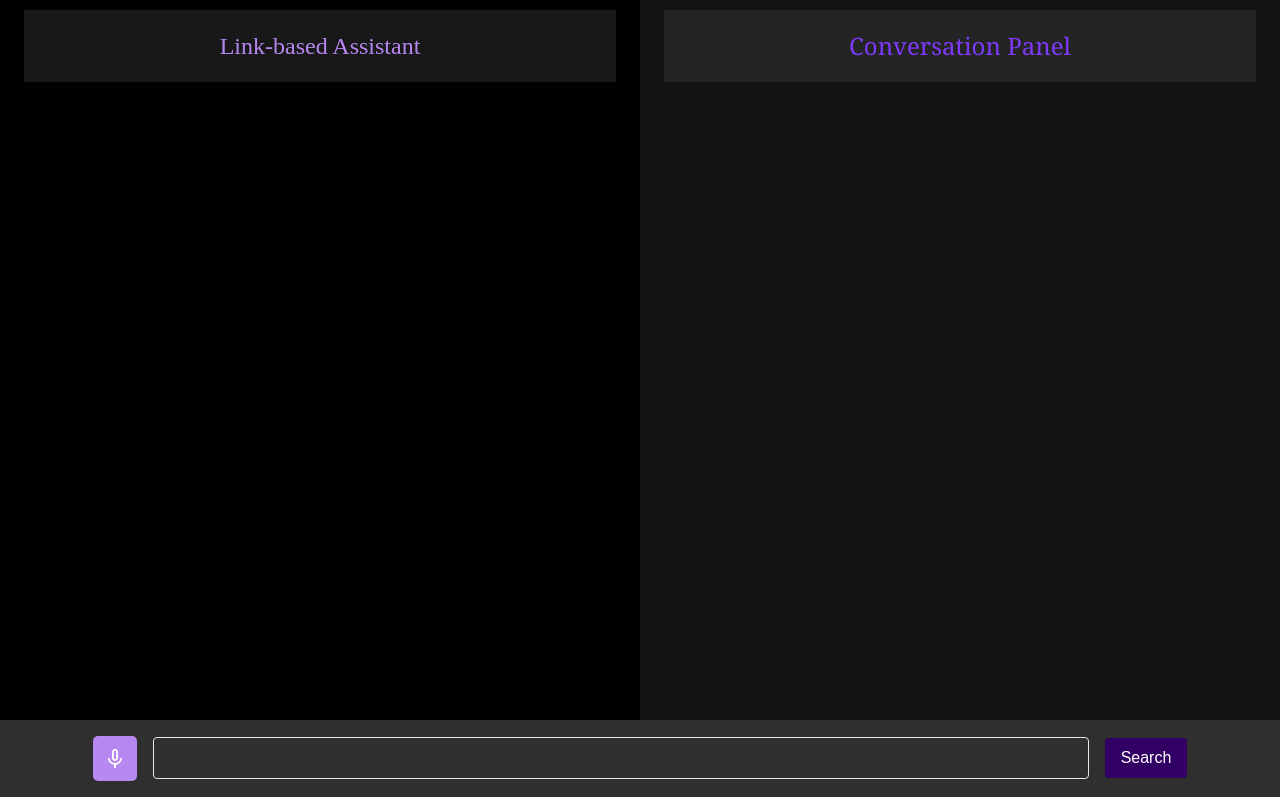
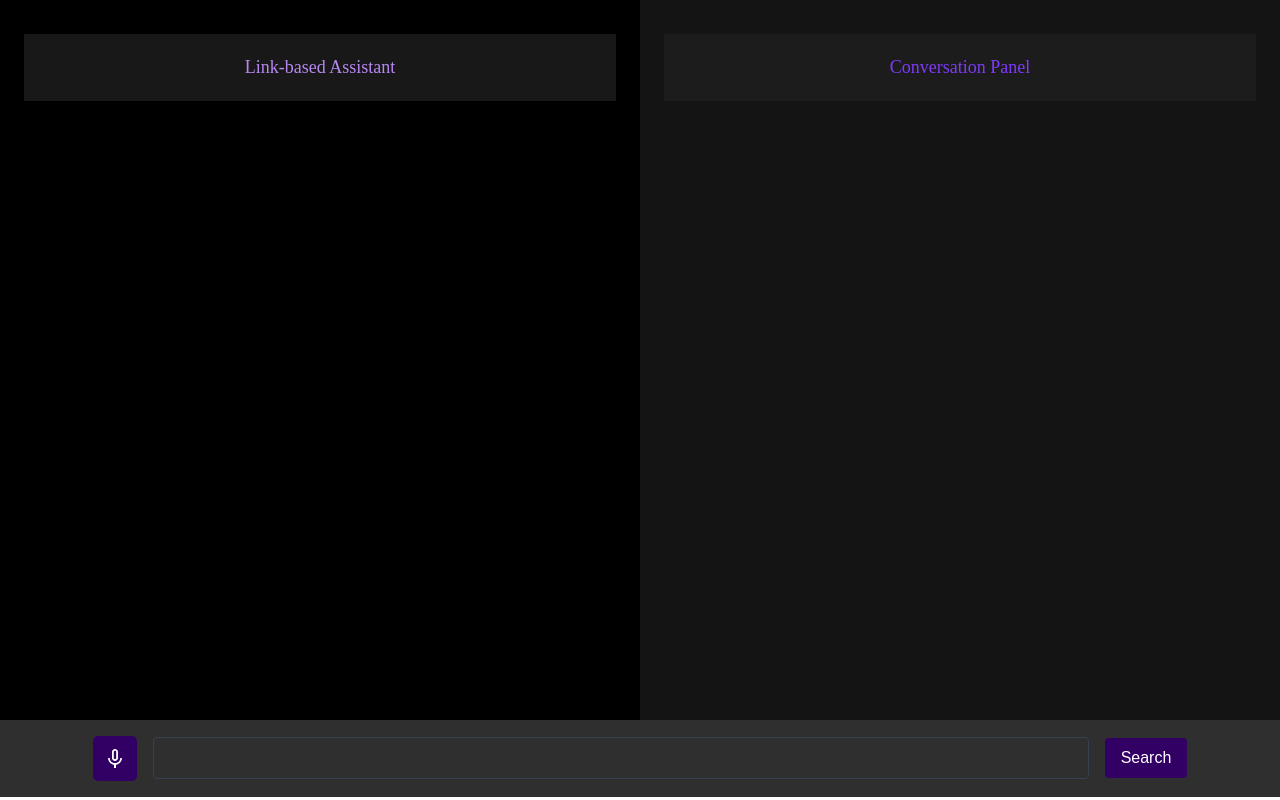
Before and after one commit to mariumzee/thesis-conversational-react, a Next.js app: page / in a window 1280 px wide. Built offline with nearby package versions, Linux system fonts and the light colour scheme.

Commit message:
animations + code cleaning

```diff
--- /dev/null
+++ b/app/components/ConversationPanel.css
@@ -0,0 +1,78 @@
+.panel-container {
+    padding: 1.5rem;
+    height: 100%;
+    overflow-y: auto;
+    background-color: #141414;
+  }
+
+  .panel-title {
+    z-index: 200;
+    position: sticky;
+    top: 10px;
+    background-color: rgba(31, 31, 31, 0.8);
+    color: #7f39fb;
+    font-family: serif;
+    padding-top: 20px;
+    font-size: 18px;
+    padding-bottom: 20px;
+    text-align: center;
+  }
+
+  .message-container {
+    display: flex;
+    flex-direction: column;
+    gap: 4px;
+  }
+
+  .message {
+    display: flex;
+    justify-content: flex-start;
+    opacity: 0;
+    animation: slideFromLeft 0.5s forwards, fadeIn 0.5s forwards;
+  }
+
+  .user-message {
+    justify-content: flex-end;
+    margin-top: 20px;
+    animation: slideFromRight 0.5s forwards, fadeIn 0.5s forwards;
+  }
+
+  @keyframes slideFromRight {
+    0% {
+      transform: translateX(50px);
+      opacity: 0;
+    }
+    100% {
+      transform: translateX(0);
+      opacity: 1;
+    }
+  }
+
+  @keyframes slideFromLeft {
+    0% {
+      transform: translateX(-50px);
+      opacity: 0;
+    }
+    100% {
+      transform: translateX(0);
+      opacity: 1;
+    }
+  }
+
+  @keyframes fadeIn {
+    from { opacity: 0; }
+    to { opacity: 1; }
+  }
+
+  .message-box {
+    max-width: 40rem;
+    padding: 1rem;
+    border-radius: 0.5rem;
+    box-shadow: 0 2px 6px #000;
+    background-color: #2f2f2f;
+    color: white;
+  }
+
+  .message-paragraph {
+    margin-bottom: 0.75em;
+  }
--- a/app/components/ConversationPanel.tsx
+++ b/app/components/ConversationPanel.tsx
@@ -2,14 +2,21 @@
 
 import React, { useEffect, useRef } from 'react';
 import { ThreeDots } from 'react-loader-spinner';
+import './ConversationPanel.css'; // Ensure to create this CSS file for styling
+
+interface Message {
+    role: string;
+    content: string;
+}
 
 interface ConversationPanelProps {
-    messages: { role: string; content: string }[];
+    messages: Message[];
     loading: boolean;
 }
 
 const ConversationPanel: React.FC<ConversationPanelProps> = ({ messages, loading }) => {
     const endOfMessagesRef = useRef<null | HTMLDivElement>(null);
+
     useEffect(() => {
         if (endOfMessagesRef.current) {
             endOfMessagesRef.current.scrollIntoView({ behavior: "smooth" });
@@ -18,69 +25,46 @@ const ConversationPanel: React.FC<ConversationPanelProps> = ({ messages, loading
 
     const cleanText = (text: string) => {
         return text
-            .replace(/({[^{}]*})/g, '') // Attempt to remove simple JSON objects
-
-            .replace(/section-\d+/gi, '') // Remove 'section-1', 'section-2', etc. case-insensitively
-            .replace(/[\{\}\[\]•,;]+/g, '') // Remove extra brackets, bullet points, commas, curly brackets, and semicolons
-            .replace(/^\s*:\s*|\s*:\s*$/gm, '') // Remove colons at the start or end of each line
-            .replace(/\s{2,}/g, ' ') // Replace multiple spaces with a single space
-            .trim(); // Trim leading and trailing spaces
+            .replace(/({[^{}]*})/g, '')
+            .replace(/section-\d+/gi, '')
+            .replace(/[\{\}\[\]•,;]+/g, '')
+            .replace(/^\s*:\s*|\s*:\s*$/gm, '')
+            .replace(/\s{2,}/g, ' ')
+            .trim();
     };
 
-
     const renderText = (text: string) => {
-        text = cleanText(text); // Clean text before splitting into paragraphs
+        text = cleanText(text);
         return text.split("\n").map((paragraph, index) => {
-            paragraph = paragraph.trim(); // Trim each paragraph to ensure it's not just whitespace
+            paragraph = paragraph.trim();
             if (paragraph) {
-                return <p key={index} style={{ marginBottom: '0.75em' }}>{paragraph}</p>;
+                return <p key={index} className="message-paragraph">{paragraph}</p>;
             }
             return null;
         });
     };
 
     return (
-        <div className="p-6 h-full overflow-y-auto"
-            style={{
-                backgroundColor: "#141414",
-                paddingTop: 0
-            }}>
-            <h1 style={{ position: "sticky", color: "#7f39fb", top: 10, backgroundColor: "rgb(40, 40, 40, 0.8)", paddingTop: 20, paddingBottom: 20 }}
-                className="text-2xl font-serif text-center mb-10">
-                Conversation Panel
-            </h1>
+        <div className="panel-container">
+            <h1 className="panel-title">Conversation Panel</h1>
 
-            <div className="space-y-4">
+            <div className="message-container">
                 {messages.filter(msg => msg.role !== 'system').map((msg, index) => {
                     const isUserMessage = msg.role === "user";
                     return (
-                        <div key={index}
-                            className={`flex ${isUserMessage ? "justify-end" : "justify-start"}`}>
-                            <div
-                                className={`max-w-xl p-4 rounded-lg shadow-md
-                             ${isUserMessage ? "bg-[#2f2f2f] text-white"
-                                        : "bg-[#141414] text-white"}`}>
-                                <div className="font-semibold">
-                                    {isUserMessage ? "You" : "GPT"}:
-                                </div>
-                                <div className="mt-2 text-left">
-                                    {renderText(msg.content)}
-                                </div>
+                        <div key={index} className={`message ${isUserMessage ? "user-message" : "gpt-message"}`}>
+                            <div className="message-box">
+                                <div className="message-role">{isUserMessage ? "You" : "GPT"}:</div>
+                                <div className="message-content">{renderText(msg.content)}</div>
                             </div>
                         </div>
                     );
                 })}
                 <div ref={endOfMessagesRef}></div>
             </div>
+
             {loading && (
-                <ThreeDots visible={true}
-                    height="80"
-                    width="80"
-                    color="#7f39fb"
-                    radius="9"
-                    ariaLabel="three-dots-loading"
-                    wrapperStyle={{}}
-                    wrapperClass="" />
+                <ThreeDots visible={true} height="50" width="50" color="#7f39fb" radius="9" ariaLabel="three-dots-loading" />
             )}
         </div>
     );
--- /dev/null
+++ b/app/components/LinkPanel.css
@@ -0,0 +1,75 @@
+.link-panel {
+    background-color: #000;
+  }
+
+  .link-panel-title {
+    z-index: 200;
+    position: sticky;
+    top: 10px;
+    background-color: rgba(31, 31, 31, 0.8);
+    color: #b787f2;
+    font-family: serif;
+    padding-top: 20px;
+    font-size: 18px;
+    padding-bottom: 20px;
+    text-align: center;
+  }
+
+  .message-container {
+    display: flex;
+    flex-direction: column;
+    gap: 4px;
+  }
+
+  .message {
+    display: flex;
+    justify-content: flex-start;
+    opacity: 0;
+    animation: slideFromLeft 0.5s forwards, fadeIn 0.5s forwards;
+  }
+
+  .user-message {
+    margin-top: 20px;
+    justify-content: flex-end;
+    animation: slideFromRight 0.5s forwards, fadeIn 0.5s forwards;
+  }
+
+  @keyframes slideFromRight {
+    0% {
+      transform: translateX(50px);
+      opacity: 0;
+    }
+    100% {
+      transform: translateX(0);
+      opacity: 1;
+    }
+  }
+
+  @keyframes slideFromLeft {
+    0% {
+      transform: translateX(-50px);
+      opacity: 0;
+    }
+    100% {
+      transform: translateX(0);
+      opacity: 1;
+    }
+  }
+
+  @keyframes fadeIn {
+    from { opacity: 0; }
+    to { opacity: 1; }
+  }
+
+  .message-box {
+    max-width: 40rem;
+    padding: 1rem;
+    border-radius: 0.5rem;
+    box-shadow: 0 2px 6px #000;
+    background-color: #2f2f2f;
+    color: white;
+  }
+
+  .message-content {
+    margin-top: 0.5rem;
+  }
--- a/app/components/LinkPanel.tsx
+++ b/app/components/LinkPanel.tsx
@@ -2,11 +2,11 @@
 
 import React, { useEffect, useRef } from 'react';
 import { ThreeDots } from 'react-loader-spinner';
-
+import './LinkPanel.css';
 
 interface Message {
   role: string;
-  content: string
+  content: string;
 }
 
 interface LinkPanelProps {
@@ -15,16 +15,15 @@ interface LinkPanelProps {
 }
 
 const LinkPanel: React.FC<LinkPanelProps> = ({ messages, loading }) => {
-  const endOfMessagesRef = useRef<null | HTMLDivElement>(null);   // Create a ref for the last message
-  // const linkContent = messages.content
+  const endOfMessagesRef = useRef<null | HTMLDivElement>(null);
+
   useEffect(() => {
-    // Scroll into view whenever the messages array changes
     if (endOfMessagesRef.current) {
       endOfMessagesRef.current.scrollIntoView({ behavior: "smooth" });
     }
   }, [messages]);
+
   function extractJsonObject(inputString: string): any {
-    // This regex assumes the JSON starts with '{' and ends with '}' and does not account for nested objects
     const regex = /{[^{}]*}/;
     const match = inputString.match(regex);
     if (match) {
@@ -34,61 +33,53 @@ const LinkPanel: React.FC<LinkPanelProps> = ({ messages, loading }) => {
         console.error("Failed to parse JSON", e);
       }
     }
-    return null; // or throw an error, or return undefined, depending on your needs
+    return null;
   }
+
   const renderMessageContent = (content: string) => {
-    // const sentence = "Section-1askmjoskmLSSection-2:aoskkd";
     const section2 = content.split("Section-2:")[1] || "";
-    const JSONOBJ = extractJsonObject(section2)
+    const jsonObj = extractJsonObject(section2);
 
-    console.log('JSONONNASKNK', JSONOBJ)
     return (
       <ul>
-
-        {Object && Object.entries(JSONOBJ).map(([key, value], index) => {
-
-          return (
-            <li key={key}>
-              <a href={String(value)} className="block mt-2 text-[#b787f2] hover:text-[#CCAAF6] cursor-pointer">   {index + 1}: {String(key)}</a>
-            </li>
-          )
-        })}
-
+        {jsonObj && Object.entries(jsonObj).map(([key, value], index) => (
+          <li key={key}>
+            <a href={String(value)} className="block mt-2 text-[#b787f2] hover:text-[#CCAAF6] cursor-pointer">
+              {index + 1}: {String(key)}
+            </a>
+          </li>
+        ))}
       </ul>
     );
   };
 
   return (
-    <div className="p-6 h-full overflow-y-auto" style={{ backgroundColor: "#000000", paddingTop: 0 }}>
-      <h1 style={{ position: "sticky", color: "#b787f2", fontFamily: "serif", top: 10, backgroundColor: "rgb(31, 31, 31, 0.8)", paddingTop: 20, paddingBottom: 20 }}
-        className="text-2xl font-serif text-center mb-6">
+    <div className="p-6 h-full overflow-y-auto link-panel">
+      <h1 className="link-panel-title">
         Link-based Assistant
       </h1>
 
-      <div className="space-y-4">
+      <div className="message-container">
         {messages.filter(msg => msg.role !== 'system').map((msg, index) => {
           const isUserMessage = msg.role === "user";
           return (
-            <div key={index} className={`flex ${isUserMessage ? "justify-end" : "justify-start"}`}>
-              <div className={`max-w-xl p-4 rounded-lg shadow-md ${isUserMessage ? "bg-[#2f2f2f] text-white" : "bg-[#000] text-white"}`}>
-                <div className="font-semibold">
+            <div key={index} className={`message ${isUserMessage ? "user-message" : "gpt-message"}`}>
+              <div className="message-box">
+                <div className="message-role">
                   {isUserMessage ? "You" : "GPT"}:
                 </div>
-                {!isUserMessage ? (<div className="mt-2">
-                  {renderMessageContent(msg.content)}
-                </div>) : (<div className="mt-2">
-                  {(msg.content)}
-                </div>)}
-
+                <div className="message-content">
+                  {isUserMessage ? msg.content : renderMessageContent(msg.content)}
+                </div>
               </div>
             </div>
           );
         })}
-        <div ref={endOfMessagesRef}></div> {/* This div acts as the scroll target */}
+        <div ref={endOfMessagesRef}></div>
       </div>
-      {loading && (
-        <ThreeDots visible={true} height="80" width="80" color="#b787f2" radius="9" ariaLabel="three-dots-loading" wrapperStyle={{}} wrapperClass="" />
-      )}
+
+      {loading && (<ThreeDots visible={loading} height="50" width="50" color="#b787f2" radius="9" ariaLabel="three-dots-loading" />)}
+
     </div>
   );
 };
--- a/app/page.tsx
+++ b/app/page.tsx
@@ -44,12 +44,14 @@ const Home: React.FC = () => {
 
   useEffect(() => {
     const initialInstruction = {
-      role: "system", content: `For each and every query in our chat,
-      you have to give a well-explained response containing contextual
+      role: "system",
+      content: `For each and every message in our chat,
+      you have to give a good response containing contextual
       the topics we discuss. Your response should contain two sections i.e, section-1 and section-2.
       In section-1, you should only give textual answer explanation and in section-2
       you should give the relevant links.
-      the response in Section-2 should be written as a JSON object/Python dictionary, where the key of the dictionary is
+      the response in Section-2 should be written as a JSON object/Python dictionary,
+      where the key of the dictionary is
       the title of the url link and value of the dictionary is the http link itself.`
     };
     setConversationChat([initialInstruction]);
@@ -95,8 +97,7 @@ const Home: React.FC = () => {
       ...prev,
       { role: "assistant", content: response }
     ]);
-    // Assuming the response format here includes the conversation and links embedded
-    // The LinkPanel will need to parse out the links itself.
+
     setConversationChat(prev => [
       ...prev,
       { role: "assistant", content: response }
@@ -119,7 +120,7 @@ const Home: React.FC = () => {
           onClick={startRecognition}
           style={{
             padding: "10px",
-            backgroundColor: "#b787f2",
+            backgroundColor: "#320064",
             color: "white",
             border: "none",
             borderRadius: "5px",
@@ -133,18 +134,20 @@ const Home: React.FC = () => {
           value={input}
           onChange={(e) => setInput(e.target.value)}
           placeholder={!isLoading ? "" : "Ask anything"}
-          className="border bg-[#2f2f2f] rounded p-2 w-3/4 text-white"
+          className={`bg-[#2f2f2f] border border-gray-700 focus:border-[#b787f2] rounded p-2 w-3/4 text-white focus:outline-none ${isLoading ? 'cursor-not-allowed' : 'cursor-text'}`}
           disabled={isLoading}
-          onKeyDown={e => {
+          onKeyDown={(e) => {
             if (e.key === 'Enter' && !isLoading) {
               e.preventDefault(); // Prevent the default action of the enter key
               startChat();
             }
           }}
         />
+
+
         <button
           onClick={startChat}
-          className="bg-[#320064] text-white px-4 py-2 rounded"
+          className={`bg-[#320064] text-white px-4 py-2 rounded ${isLoading ? 'opacity-50 cursor-not-allowed' : 'hover:bg-[#3a0078] cursor-pointer'}`}
           disabled={isLoading}
         >
           {isLoading ? "Loading..." : "Search"}
```
